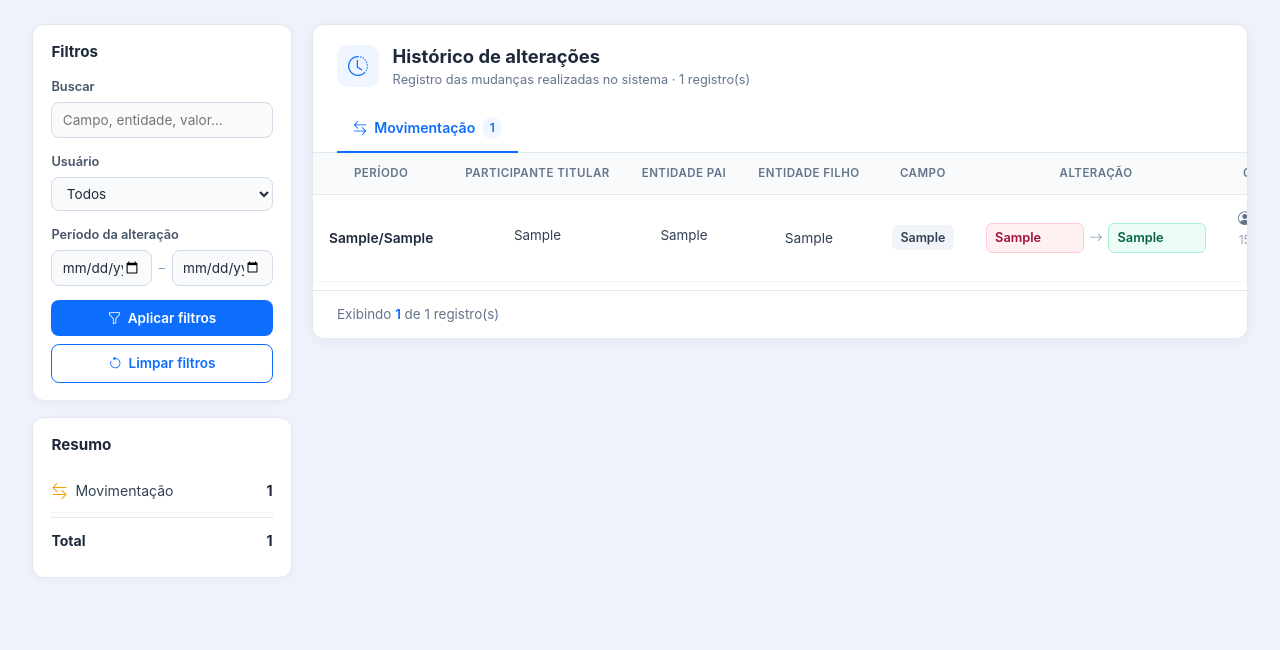
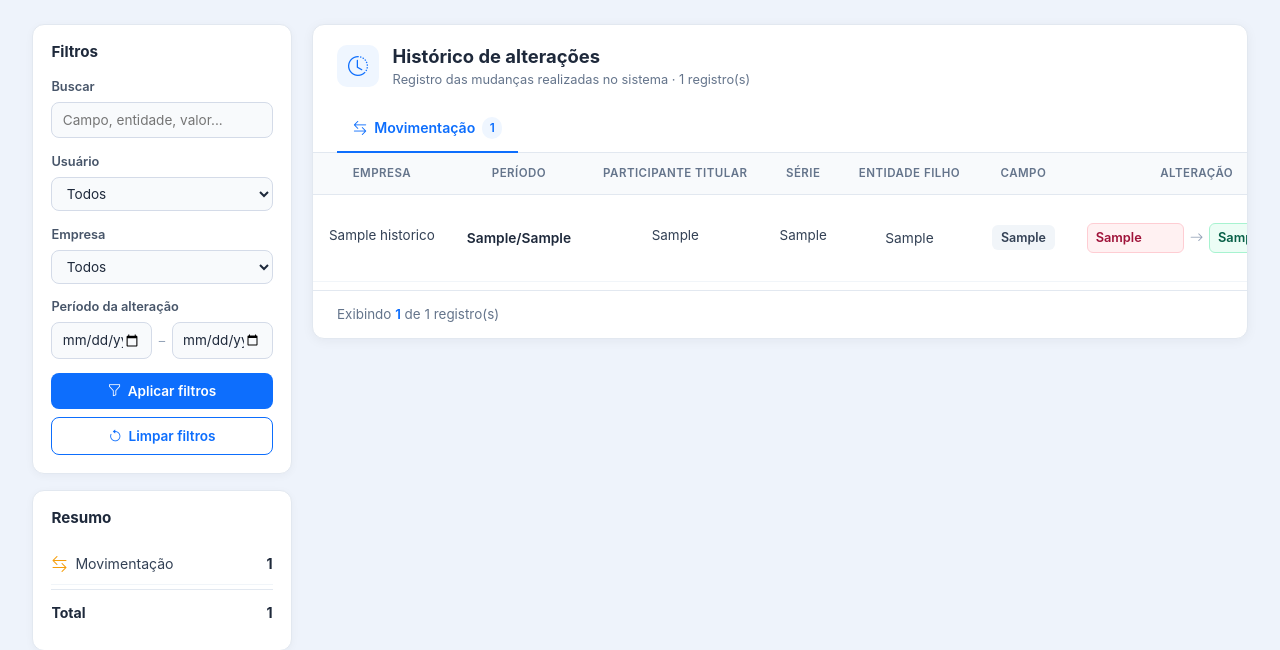
Before and after one commit to ThiagoRNV/Projeto-e-Credac, a Django app: page /historico/ in a window 1280 px wide. Shown: the part 64-714 px from the top of the page. Run offline with Django 5.2, Linux system fonts and the light colour scheme; tables that the repository leaves empty hold one stand-in row (values such as "Sample post"); parts of the project's set-up code (start-up, migrations or seed data) failed here and were passed over.

Commit message:
refactor(models/views): Aplicado novas fields

```diff
--- a/historico/models.py
+++ b/historico/models.py
@@ -1,4 +1,5 @@
 from django.contrib.auth.models import User
+from cadastro.models.empresa import Empresa
 from django.db import models
 
 
@@ -23,9 +24,11 @@ class Historico(models.Model):
         max_length=30,
         choices=TELA_CHOICES,
     )
-    entidade_pai = models.CharField('Entidade Pai', max_length=50, null=True, blank=True)
-    entidade_titular = models.CharField('Entidade titular', max_length=50, null=True, blank=True)
-    prod_titular = models.CharField('Produto titular', max_length=30, null=True, blank=True)
+    empresa = models.ForeignKey(Empresa, on_delete=models.CASCADE, null=True, blank=True, verbose_name='Empresa ID')
+    nome_empresa = models.CharField('Nome empresa', max_length=50, null=True, blank=True)
+    part_titular = models.CharField('Participante Titular', max_length=50, null=True, blank=True)
+    entidade_pai = models.CharField('Entidade pai', max_length=50, null=True, blank=True)
+    entidade_filho = models.CharField('Entidade Filho', max_length=30, null=True, blank=True)
     tabela = models.CharField('Tabela', max_length=30, null=True, blank=True)
     campo = models.CharField('Campo', max_length=100)
     valor_antigo = models.TextField('Valor antigo', null=True, blank=True)
--- a/historico/templates/historico.html
+++ b/historico/templates/historico.html
@@ -118,6 +118,12 @@
           </select>
         </div>
         <div class="vd-field">
+          <label for="hist-filter-empresa">Empresa</label>
+          <select id="hist-filter-empresa">
+            <option value="">Todos</option>
+          </select>
+        </div>
+        <div class="vd-field">
           <label>Período da alteração</label>
           <div class="vd-periodo">
             <input type="date" id="hist-filter-data-inicio" aria-label="Data inicial">
@@ -206,9 +212,10 @@
                 <table class="vd-table hist-table">
                     <thead>
                     <tr>
+                        <th class='text-center'>Empresa</th>
                         <th class="text-center">Período</th>
                         <th class="text-center">Participante titular</th>
-                        <th class="text-center">Entidade Pai</th>
+                        <th class="text-center">Série</th>
                         <th class="text-center">Entidade Filho</th>
                         <th class="text-center">Campo</th>
                         <th class="text-center">Alteração</th>
@@ -218,9 +225,16 @@
                     <tbody>
                     {% for hist in dados.itens %}
                     <tr data-row
-                        data-busca="{{ hist.campo }} {{ hist.entidade_pai }} {{ hist.entidade_titular }} {{ hist.prod_titular }} {{ hist.valor_antigo }} {{ hist.valor_novo }} {% if hist.usuario %}{{ hist.usuario.username }}{% endif %}"
+                        data-busca="{{ hist.campo }} {{ hist.entidade_pai }} {{ hist.part_titular }} {{ hist.entidade_filho }} {{ hist.nome_empresa }} {{ hist.empresa }} {{ hist.valor_antigo }} {{ hist.valor_novo }} {% if hist.usuario %}{{ hist.usuario.username }}{% endif %}"
                         data-usuario="{% if hist.usuario %}{{ hist.usuario.username|lower }}{% endif %}"
+                        data-empresa="{% if hist.empresa_id %}{{ hist.empresa_id }}{% elif hist.nome_empresa %}{{ hist.nome_empresa|lower }}{% endif %}"
+                        data-empresa-nome="{{ hist.nome_empresa|default:hist.empresa|default:'' }}"
                         data-data="{{ hist.data_alteracao|date:'Y-m-d' }}">
+                        <td class="text-center">
+                          <span class="hist-entidade" title="{{ hist.nome_empresa|default:hist.empresa|default:'' }}">
+                            {{ hist.nome_empresa|default:hist.empresa|default:"—" }}
+                          </span>
+                        </td>
                         <td class="text-center">
                         {% if hist.mes_sped or hist.ano_sped %}
                         <span class="hist-periodo">
@@ -231,12 +245,12 @@
                         {% endif %}
                         </td>
                         <td class="text-center">
-                        <span class="hist-entidade" title="{{ hist.entidade_pai|default:'' }}">{{ hist.entidade_pai|default:"—" }}</span>
+                        <span class="hist-entidade" title="{{ hist.part_titular|default:'' }}">{{ hist.part_titular|default:"—" }}</span>
                         </td>
                         <td class="text-center">
-                        <span class="hist-entidade" title="{{ hist.entidade_titular|default:'' }}">{{ hist.entidade_titular|default:"—" }}</span>
+                          <span class="hist-entidade" title="{{ hist.entidade_pai|default:'' }}">{{ hist.entidade_pai|default:"—" }}</span>
                         </td>
-                        <td class="text-center">{{ hist.prod_titular|default:"—" }}</td>
+                        <td class="text-center">{{ hist.entidade_filho|default:"—" }}</td>
                         <td class="text-center"><span class="hist-campo">{{ hist.campo }}</span></td>
                         <td>
                         <div class="hist-diff">
@@ -254,7 +268,6 @@
                             <span class="hist-meta-date" style="text-align: center;">{{ hist.data_alteracao|date:"d/m/Y H:i" }}</span>
                         </div>
                         </td>
-
                     </tr>
                     {% endfor %}
                     </tbody>
@@ -290,6 +303,7 @@
     var panes = document.querySelectorAll('.hist-tab-pane');
     var buscaInput = document.getElementById('hist-filter-busca');
     var usuarioSelect = document.getElementById('hist-filter-usuario');
+    var empresaSelect = document.getElementById('hist-filter-empresa');
     var dataInicio = document.getElementById('hist-filter-data-inicio');
     var dataFim = document.getElementById('hist-filter-data-fim');
     var btnAplicar = document.getElementById('hist-btn-aplicar');
@@ -314,12 +328,37 @@
         });
     }
 
+    function populateEmpresas() {
+        if (!empresaSelect) return;
+        var seen = {};
+        var options = [];
+        document.querySelectorAll('.hist-table tbody tr[data-empresa]').forEach(function (row) {
+            var id = (row.getAttribute('data-empresa') || '').trim();
+            if (!id || seen[id]) return;
+            seen[id] = true;
+            options.push({
+                value: id,
+                label: (row.getAttribute('data-empresa-nome') || id).trim() || id
+            });
+        });
+        options.sort(function (a, b) {
+            return a.label.localeCompare(b.label, 'pt-BR', { sensitivity: 'base' });
+        });
+        options.forEach(function (item) {
+            var opt = document.createElement('option');
+            opt.value = item.value;
+            opt.textContent = item.label;
+            empresaSelect.appendChild(opt);
+        });
+    }
+
     function applyFilters() {
         var pane = activePane();
         if (!pane) return;
 
         var q = (buscaInput && buscaInput.value || '').trim().toLowerCase();
         var usuario = (usuarioSelect && usuarioSelect.value || '').toLowerCase();
+        var empresa = (empresaSelect && empresaSelect.value || '').trim();
         var ini = dataInicio && dataInicio.value || '';
         var fim = dataFim && dataFim.value || '';
 
@@ -330,10 +369,12 @@
             var ok = true;
             var busca = (row.getAttribute('data-busca') || '').toLowerCase();
             var rowUser = (row.getAttribute('data-usuario') || '').toLowerCase();
+            var rowEmpresa = (row.getAttribute('data-empresa') || '').trim();
             var rowDate = row.getAttribute('data-data') || '';
 
             if (q && busca.indexOf(q) === -1) ok = false;
             if (usuario && rowUser !== usuario) ok = false;
+            if (empresa && rowEmpresa !== empresa) ok = false;
             if (ini && rowDate && rowDate < ini) ok = false;
             if (fim && rowDate && rowDate > fim) ok = false;
 
@@ -382,6 +423,7 @@
         btnLimpar.addEventListener('click', function () {
             if (buscaInput) buscaInput.value = '';
             if (usuarioSelect) usuarioSelect.value = '';
+            if (empresaSelect) empresaSelect.value = '';
             if (dataInicio) dataInicio.value = '';
             if (dataFim) dataFim.value = '';
             applyFilters();
@@ -389,6 +431,7 @@
     }
 
     populateUsuarios();
+    populateEmpresas();
 })();
 </script>
 {% endblock %}
--- a/historico/views.py
+++ b/historico/views.py
@@ -8,7 +8,7 @@ TELA_LABELS = OrderedDict(Historico.TELA_CHOICES)
 
 
 def historico(request):
-    historicos = list(Historico.objects.select_related('usuario').all())
+    historicos = list(Historico.objects.select_related('usuario', 'empresa').all())
 
     historicos_por_tela = OrderedDict()
     for chave, label in TELA_LABELS.items():
```
Also changed, not shown: historico/migrations/0004_historico_empresa.py (added), historico/migrations/0005_historico_nome_empresa.py (added), historico/migrations/0006_remove_historico_entidade_titular_and_more.py (added).
